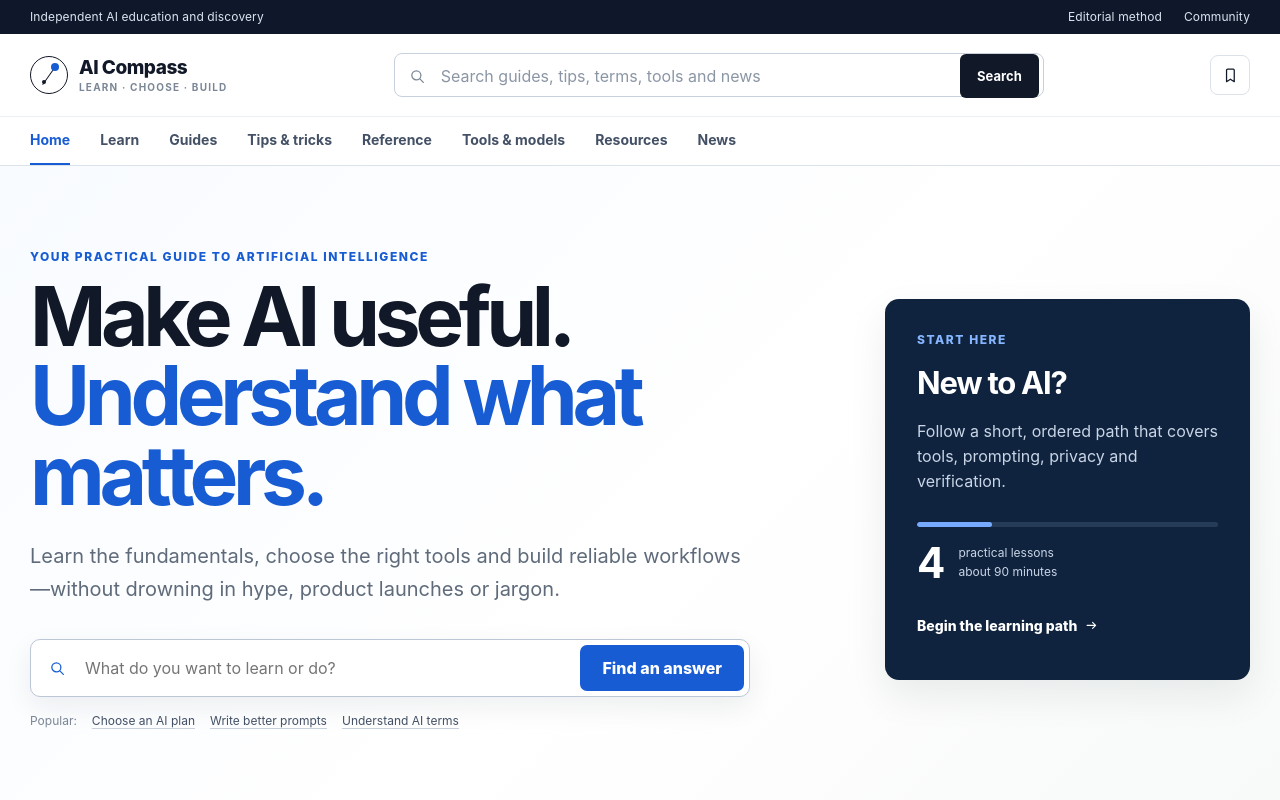
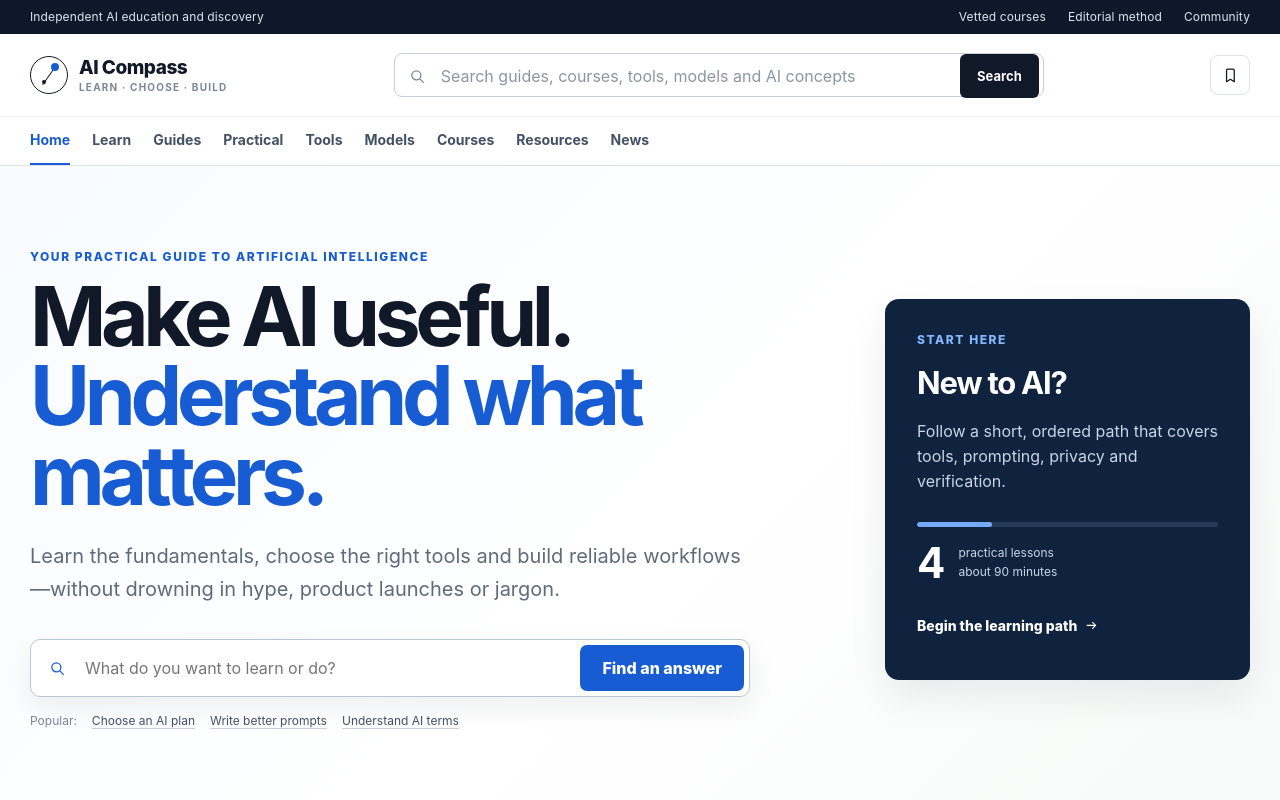
Before and after one commit to Mr-Meow-ZA/ai-compass, a website: page index.html in a window 1280 px wide. Shown: the top 800 px of the page. Drawn offline with Linux system fonts and the light colour scheme.

Commit message:
Register navigation and discovery foundation

```diff
--- a/index.html
+++ b/index.html
@@ -6,8 +6,8 @@
   <meta name="theme-color" content="#ffffff">
   <meta name="color-scheme" content="light">
   <meta name="format-detection" content="telephone=no">
-  <meta name="description" content="Practical AI guides, learning paths, references, tips, comparisons, tools and carefully curated news.">
-  <meta name="ai-compass-build" content="2026-08-17.3">
+  <meta name="description" content="Practical AI guides, learning paths, vetted courses, tools, models, resources, reference and carefully curated news.">
+  <meta name="ai-compass-build" content="2026-08-17.4">
   <title>AI Compass — Learn, choose and use AI with confidence</title>
   <link rel="stylesheet" href="styles.css">
   <link rel="stylesheet" href="mobile.css">
@@ -16,7 +16,8 @@
   <link rel="stylesheet" href="dashboard-guide.css">
   <link rel="stylesheet" href="practical-build-guides.css">
   <link rel="stylesheet" href="editorial-photo-overrides.css">
-  <script type="application/ld+json">{"@context":"https://schema.org","@type":"WebSite","name":"AI Compass","description":"Practical AI guides, learning paths, references, tips, comparisons, tools and carefully curated news.","url":"https://ai-compass-hub.vercel.app"}</script>
+  <link rel="stylesheet" href="site-evolution.css">
+  <script type="application/ld+json">{"@context":"https://schema.org","@type":"WebSite","name":"AI Compass","description":"Practical AI guides, learning paths, vetted courses, tools, models, resources, reference and carefully curated news.","url":"https://ai-compass-hub.vercel.app"}</script>
 </head>
 <body>
   <a class="skip-link" href="#main">Skip to content</a>
@@ -40,7 +41,9 @@
   <script src="enterprise-learning-path.js"></script>
   <script src="reference-refresh-2026-08-14.js"></script>
   <script src="reference-refresh-2026-08-15.js"></script>
+  <script src="discovery-data.js"></script>
   <script src="app.js"></script>
+  <script src="site-evolution.js"></script>
   <script src="enhancements.js"></script>
 </body>
 </html>
```
